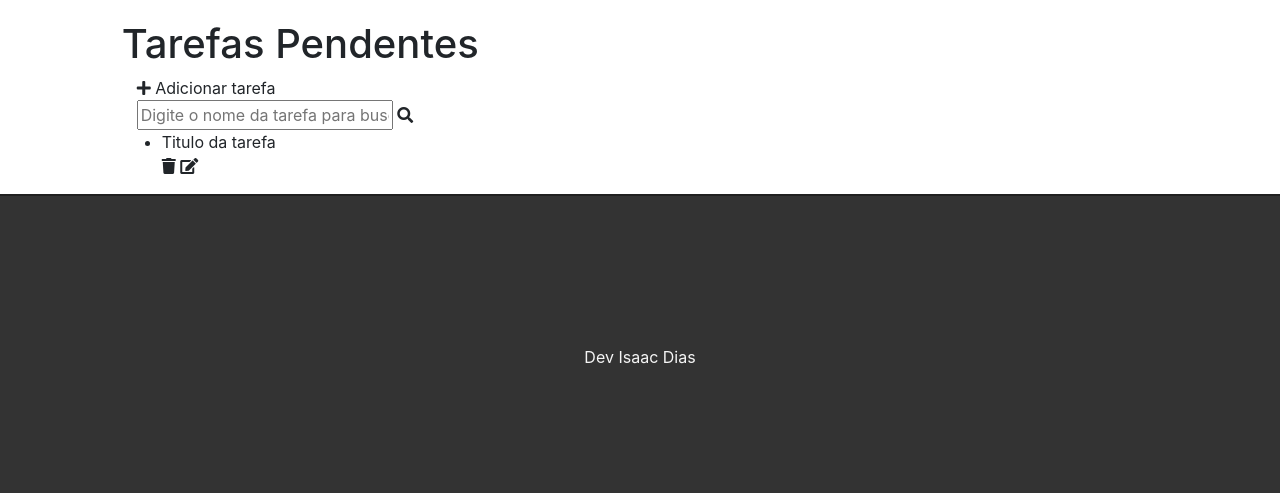
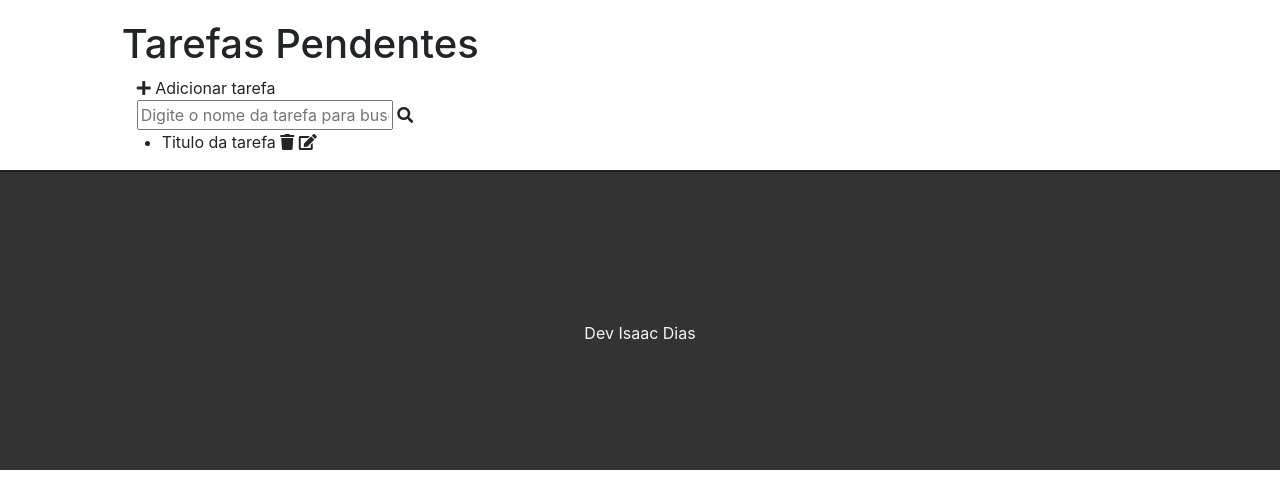
Before and after one commit to isaacdias/to-do-list, a Django app: page / in a window 1280 px wide. Shown: the part 57-550 px from the top of the page. Run offline with Django 3.2, Linux system fonts and the light colour scheme; some libraries are stand-ins or nearby versions.

Commit message:
correção de sintaxe

```diff
--- a/todo/tasks/templates/tasks/list.html
+++ b/todo/tasks/templates/tasks/list.html
@@ -13,9 +13,11 @@
         <i class="fas fa-search"></i>
     </div>
     <ul class="task-list">
-        <li>Titulo da tarefa</li>
-        <span><i class="fas fa-trash"></i></span>
-        <span><i class="fas fa-edit"></i></span>
+        <li class="task-item">
+            <span>Titulo da tarefa</span>
+            <span><i class="fas fa-trash"></i></span>
+            <span><i class="fas fa-edit"></i></span>
+        </li>
     </ul>
 </div>
 {% endblock %}
```
